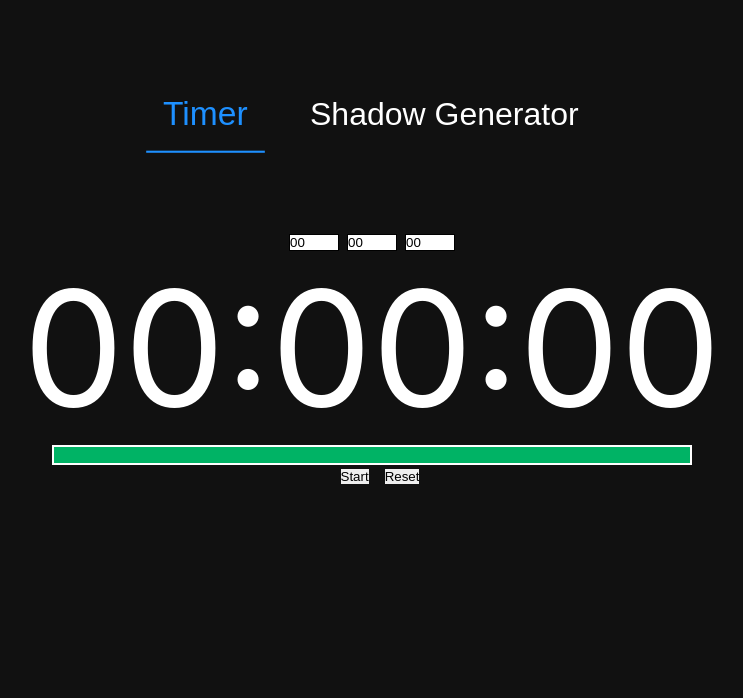
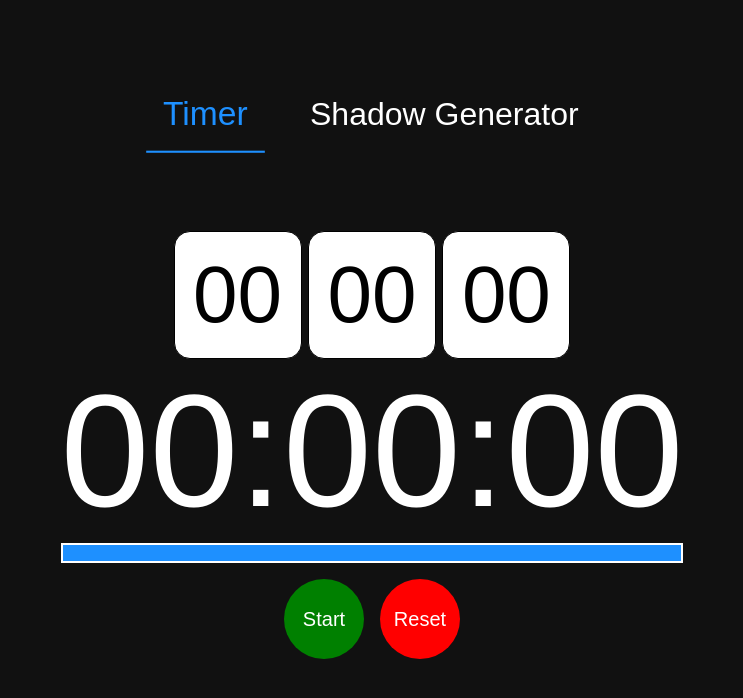
Before and after one commit to Zeilar/tools, a React (Create React App) app: page / in a window 1280 px wide. Both pictures are taken after a click on the button "Timer". Shown: the top 698 px of the page, without its empty margins (268-1011 px from the left). Built offline with nearby package versions, Linux system fonts and the light colour scheme.

Commit message:
Local storage, styling, refactoring and proper reset

```diff
--- a/public/index.html
+++ b/public/index.html
@@ -5,39 +5,12 @@
         <link rel="icon" href="%PUBLIC_URL%/favicon.ico" />
         <meta name="viewport" content="width=device-width, initial-scale=1" />
         <meta name="theme-color" content="#000000" />
-    <meta
-      name="description"
-      content="Web site created using create-react-app"
-    />
         <link rel="apple-touch-icon" href="%PUBLIC_URL%/logo192.png" />
-    <!--
-      manifest.json provides metadata used when your web app is installed on a
-      user's mobile device or desktop. See https://developers.google.com/web/fundamentals/web-app-manifest/
-    -->
         <link rel="manifest" href="%PUBLIC_URL%/manifest.json" />
-    <!--
-      Notice the use of %PUBLIC_URL% in the tags above.
-      It will be replaced with the URL of the `public` folder during the build.
-      Only files inside the `public` folder can be referenced from the HTML.
-
-      Unlike "/favicon.ico" or "favicon.ico", "%PUBLIC_URL%/favicon.ico" will
-      work correctly both with client-side routing and a non-root public URL.
-      Learn how to configure a non-root public URL by running `npm run build`.
-    -->
-    <title>React App</title>
+        <title>Angelin Tools</title>
     </head>
     <body>
         <noscript>You need to enable JavaScript to run this app.</noscript>
         <div id="root"></div>
-    <!--
-      This HTML file is a template.
-      If you open it directly in the browser, you will see an empty page.
-
-      You can add webfonts, meta tags, or analytics to this file.
-      The build step will place the bundled scripts into the <body> tag.
-
-      To begin the development, run `npm start` or `yarn start`.
-      To create a production bundle, use `npm run build` or `yarn build`.
-    -->
     </body>
 </html>
--- a/src/Navbar.js
+++ b/src/Navbar.js
@@ -23,6 +23,9 @@ export default function Navbar(props) {
             background: 'none',
             padding: '1rem',
             color: 'white',
+            '&:hover': {
+                color: 'dodgerblue',
+            },
             '&.active': {
                 'border-color': 'dodgerblue',
                 transform: 'scale(1.05)',
--- a/src/Timer.js
+++ b/src/Timer.js
@@ -9,28 +9,56 @@ export default function Timer() {
             'margin-left': '1rem',
         },
         timerInputWrapper: {
-
+            'justify-content': 'space-between',
+            display: 'flex',
+            width: '100%',
         },
         timerInput: {
             border: '1px solid black',
-            margin: '0 0.25rem',
+            'text-align': 'center',
+            'font-size': '5rem',
+            height: '8rem',
+            'border-radius': '1rem',
+            width: '8rem',
         },
         timerContainer: {
             'flex-direction': 'column',
             'align-items': 'center',
             display: 'flex',
+            margin: 'auto',
+            width: '31vw',
+        },
+        buttonsWrapper: {
+            'justify-content': 'center',
+            'flex-direction': 'row',
+            'margin-top': '1rem',
+            display: 'flex',
         },
         buttons: {
-
+            'border-radius': '50%',
+            'font-size': '1.25rem',
+            margin: '0 0.5rem',
+            height: '5rem',
+            color: 'white',
+            width: '5rem',
+        },
+        startTimer: {
+            background: 'green',
+        },
+        pauseTimer: {
+            background: 'yellow',
+        },
+        resetTimer: {
+            background: 'red',
         },
     });
     const classes = styles();
 
-    const [timerSeconds, setTimerSeconds] = useState(localStorage.getItem('timer-seconds') ?? 0);
-    const [timerMinutes, setTimerMinutes] = useState(localStorage.getItem('timer-minutes') ?? 0);
-    const [timerHours, setTimerHours] = useState(localStorage.getItem('timer-hours') ?? 0);
     const [timerActive, setTimerState] = useState(false);
+    const [timerSeconds, setTimerSeconds] = useState(0);
+    const [timerMinutes, setTimerMinutes] = useState(0);
     const [timerInput, setTimerInput] = useState(false);
+    const [timerHours, setTimerHours] = useState(0);
     const [barWidth, setsBarWidth] = useState(100);
 
     useEffect(() => {
@@ -45,19 +73,11 @@ export default function Timer() {
                     setTimerHours(timerHours - 1)
                 }
                 if (timerSeconds > 0) setTimerSeconds(timerSeconds - 1);
-
                 setsBarWidth(barWidth - (100 / timerInput));
             }, 1000);
             if (Math.round(barWidth) <= 0) {
                 clearTimeout(timerTick);
-                document.querySelector('#inputSeconds').value = '00';
-                document.querySelector('#inputMinutes').value = '00';
-                document.querySelector('#inputHours').value = '00';
-                setTimerInput(false);
-                setTimerSeconds(0);
-                setTimerMinutes(0);
-                setTimerHours(0);
-                setsBarWidth(0);
+                timerReset(0);
 
                 setTimeout(() => {
                     setTimerState(false);
@@ -79,6 +99,9 @@ export default function Timer() {
         const secondsInput = document.querySelector('#inputSeconds');
         const minutesInput = document.querySelector('#inputMinutes');
         const hoursInput = document.querySelector('#inputHours');
+        localStorage.setItem('timerSeconds', secondsInput.value);
+        localStorage.setItem('timerMinutes', minutesInput.value);
+        localStorage.setItem('timerHours', hoursInput.value);
         let seconds = parseInt(secondsInput.value);
         let minutes = parseInt(minutesInput.value);
         let hours = parseInt(hoursInput.value);
@@ -114,16 +137,23 @@ export default function Timer() {
         formatInput(e);
     }
 
-    function timerReset() {
+    function timerReset(barWidth = 100) {
         document.querySelector('#inputSeconds').value = '00';
         document.querySelector('#inputMinutes').value = '00';
         document.querySelector('#inputHours').value = '00';
+        setsBarWidth(barWidth);
         setTimerInput(false);
         setTimerState(false);
         setTimerSeconds(0);
         setTimerMinutes(0);
-        setsBarWidth(100);
         setTimerHours(0);
+    }
+
+    function timerPause() {
+        document.querySelector('#inputSeconds').value = formatNumber(timerSeconds);
+        document.querySelector('#inputMinutes').value = formatNumber(timerMinutes);
+        document.querySelector('#inputHours').value = formatNumber(timerHours);
+        setTimerState(false);
     }
 
     function formatNumber(number) {
@@ -133,18 +163,27 @@ export default function Timer() {
     return (
         <div className={classes.timerContainer}>
             <div className={classes.timerInputWrapper}>
-                <input className={classes.timerInput} id="inputHours" onChange={inputChange} type="number" min="0" max="59" defaultValue="00" />
-                <input className={classes.timerInput} id="inputMinutes" onChange={inputChange} type="number" min="0" max="59" defaultValue="00" />
-                <input className={classes.timerInput} id="inputSeconds" onChange={inputChange} type="number" min="0" max="59" defaultValue="00" />
+                <input
+                    className={classes.timerInput} maxLength="2" id="inputHours" type="text" onBlur={inputChange}
+                    onClick={(e) => e.target.select()} defaultValue={localStorage.getItem('timerHours') ?? '00'}
+                />
+                <input
+                    className={classes.timerInput} maxLength="2" id="inputMinutes" type="text" onBlur={inputChange}
+                    onClick={(e) => e.target.select()} defaultValue={localStorage.getItem('timerMinutes') ?? '00'}
+                />
+                <input
+                    className={classes.timerInput} maxLength="2" id="inputSeconds" type="text" onBlur={inputChange}
+                    onClick={(e) => e.target.select()} defaultValue={localStorage.getItem('timerSeconds') ?? '00'}
+                />
             </div>
             <TimerBar width={barWidth} timer={`${formatNumber(timerHours)}:${formatNumber(timerMinutes)}:${formatNumber(timerSeconds)}`} />
-            <div className={classes.buttons}>
+            <div className={classes.buttonsWrapper}>
                 {
                     !timerActive
-                        ? <button className={classes.startTimer} onClick={timerStart} type="button">Start</button>
-                        : <button className={classes.startTimer} onClick={() => setTimerState(false)} type="button">Pause</button>
+                        ? <button className={`${classes.buttons} ${classes.startTimer}`} onClick={timerStart} type="button">Start</button>
+                        : <button className={`${classes.buttons} ${classes.pauseTimer}`} onClick={timerPause} type="button">Pause</button>
                 }
-                <button className={classes.startTimer} onClick={timerReset} type="button">Reset</button>
+                <button className={`${classes.buttons} ${classes.resetTimer}`} onClick={() => timerReset()} type="button">Reset</button>
             </div>
         </div>
     );
--- a/src/TimerBar.js
+++ b/src/TimerBar.js
@@ -6,8 +6,8 @@ export default function TimerBar({ width, timer }) {
         timerBarOuter: {
             'flex-direction': 'column',
             'align-items': 'center',
+            width: 'fit-content',
             display: 'flex',
-            width: '50vw',
         },
         timerBarInner: {
             border: '2px solid white',
@@ -16,11 +16,12 @@ export default function TimerBar({ width, timer }) {
         },
         timerBar: {
             transition: 'width 1s linear',
-            background: 'rgb(0 179 101)',
+            background: 'dodgerblue',
             height: '100%',
             width: '100%',
         },
         timerClock: {
+            'font-family': 'Helvetica',
             'font-size': '10rem',
         }
     });
```
Lines whose indentation alone changed are shown as unchanged.
